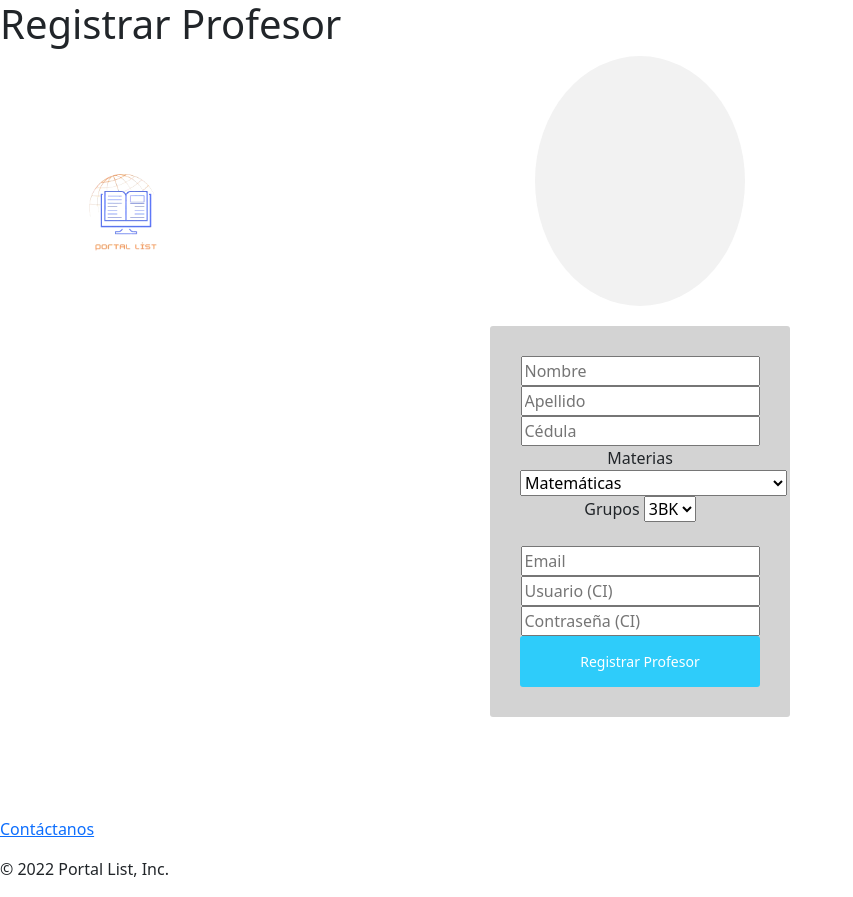
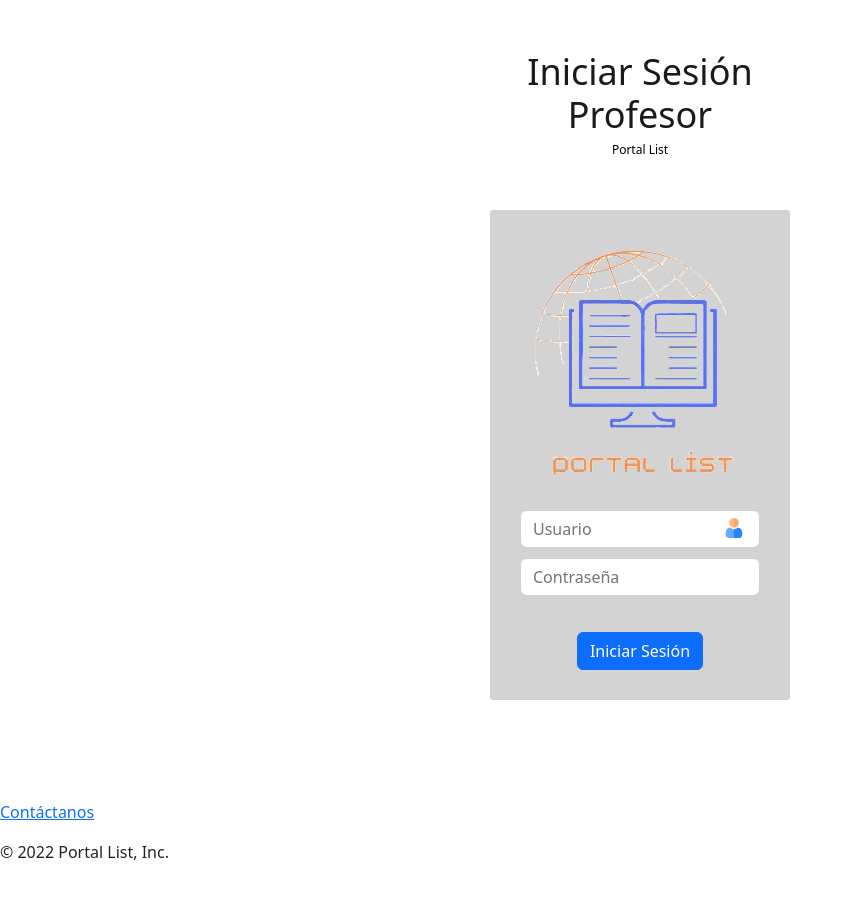
Before and after one commit to Umbrellacorp5/GitportalList, a Python web app: template templates/registroProfesor.html in a window 1280 px wide. Shown: the whole page, without its empty margins (0-853 px from the left). After the commit the page ends 860 px from the top, so only its background shows below. Run offline with Jinja, Linux system fonts and the light colour scheme; the template is opened without the code that fills it, so the values that code supplies are empty.

Commit message:
Cambios en rp

```diff
--- a/templates/registroProfesor.html
+++ b/templates/registroProfesor.html
@@ -4,28 +4,98 @@
 <html lang="es">
 
 <head>
+    <meta name="viewport" content="width=device-width, initial-scale=1.0">
     <meta charset="UTF-8">
     <meta http-equiv="X-UA-Compatible" content="IE=edge">
     <meta name="viewport" content="width=device-width, initial-scale=1.0">
-    <link rel="stylesheet" href="static_in_env/css/style.css">
-    <link rel="icon" href="Imagenes/PL.ico">
+    <link rel="stylesheet" href="static_in_env/css/bootstrap.css"/>
+    <link rel="stylesheet" href="static_in_env/css/style.css"/>
+    <link rel="icon" href="static_in_env/img/logoPL.ico">
     <title>Registro profesor</title>
+    <style>
+        .row::after {
+          content: "";
+          clear: both;
+          display: table;
+        }
+
+        [class*="col-"] {
+          float: left;
+          padding: 15px;
+        }
+
+        /* For mobile phones: */
+        [class*="col-"] {
+          width: 100%;
+        }
+
+        @media only screen and (min-width: 600px) {
+          /* For tablets: */
+          .col-s-1 {width: 8.33%;}
+          .col-s-2 {width: 16.66%;}
+          .col-s-3 {width: 25%;}
+          .col-s-4 {width: 33.33%;}
+          .col-s-5 {width: 41.66%;}
+          .col-s-6 {width: 50%;}
+          .col-s-7 {width: 58.33%;}
+          .col-s-8 {width: 66.66%;}
+          .col-s-9 {width: 75%;}
+          .col-s-10 {width: 83.33%;}
+          .col-s-11 {width: 91.66%;}
+          .col-s-12 {width: 100%;}
+        }
+        @media only screen and (min-width: 768px) {
+          /* For desktop: */
+          .col-1 {width: 8.33%;}
+          .col-2 {width: 16.66%;}
+          .col-3 {width: 25%;}
+          .col-4 {width: 33.33%;}
+          .col-5 {width: 41.66%;}
+          .col-6 {width: 50%;}
+          .col-7 {width: 58.33%;}
+          .col-8 {width: 66.66%;}
+          .col-9 {width: 75%;}
+          .col-10 {width: 83.33%;}
+          .col-11 {width: 91.66%;}
+          .col-12 {width: 100%;}
+        }
+        </style>
+
 </head>
 
 <body id="bodyREpr">
 
     <main>
+        <div id="containerIP">
+        <div id="infoIP">
+          <h1 id="h1IP">Iniciar Sesión Profesor</h1><span id="spanIP"><a id="aIP" href="/index.html">Portal List</a></span>
+        </div>
+      </div>
+      <div id="formIP">
+        <div id="imagenIP"><img class ="img" id="imgIP" src="static_in_env/img/LogoPL.png"/></div>
+        <form class="loginFormIP" id="login-formIP" autocomplete="off">
+          <div id="icoUser"> <img class="imgIcoUser" id="imgIUser"src="static_in_env/img/icoUser.png"></div>
+          <input class="form-control" id="inputUsuarioIP" type="text" placeholder="Usuario">
+          <input class="form-control" id="inputContraseñaIP" type="password" placeholder="Contraseña">
+          <p id="correctoIP"></p>
+          <p id="incorrectoIP"></p>
+          <button type="submit" class="btn btn-primary" id="btnLoginIP">Iniciar Sesión</button>
+        </form>
+      </div>
+      </main>
+
+ <!--   <main>
 
             <h1 id="registrarProfesorTitle">Registrar Profesor</h1>
             <div id="formRP">
                 <div id="thumbnailRP"></div>
                 <div id="imagenRP"><img class ="img" id="imgRP" src="static_in_env/img/LogoPL.png"/></div>
-            <form class="form" action="" method="POST" id="formIP">
-                <!--Action tiene que guardar los datos en la base de datos-->
+            <form class="form" action="" method="POST" id="form-regisProf">
 
-                <input class="input" id="nombreRegistroProfesor" type="text" placeholder="Nombre" required pattern="[A-Za-z]{1,50}">
-                <input class="input" id="apellidoRegistroProfesor" type="text" placeholder="Apellido" required pattern="[A-Za-z]{1,50}">
-                <input class="input" id="ciRegistroProfesor" type="text" placeholder="Cédula" required>
+
+                <input class="form-control" id="nombreRegistroProfesor" type="text" placeholder="Nombre" required pattern="[A-Za-z]{1,50}">
+                <input class="form-control" id="apellidoRegistroProfesor" type="text" placeholder="Apellido" required pattern="[A-Za-z]{1,50}">
+                <input class="form-control" id="ciRegistroProfesor" type="text" placeholder="Cédula" required>
 
                 <label>Materias</label>
                 <select name="Seleccionar una materia">
@@ -50,26 +120,26 @@
                     <option>Laboratorio Equipos Informatico</option>
                     <option>Geometría</option>
                     <option>Diseño Web</option>
-                    <!--tener la opción de seleccionar más de una opción-->
+
                 </select>
 
                 <label>Grupos</label>
                 <select>
                     <option>3BK</option>
-                    <!--tener la opción de seleccionar más de una opción-->
+
                 </select><br><br>
 
 
-                <input class="input" id="emailRegistroProfesor" type="email" placeholder="Email" required pattern>
-                <input class="input" id="usuarioRegistroProfesor" type="text" placeholder="Usuario (CI)" required>
-                <input class="input" id="contraRegistroProfesor" type="password" placeholder="Contraseña (CI)" required>
-                <!--Cambiar type="text"-->
+                <input class="form-control" id="emailRegistroProfesor" type="email" placeholder="Email" required pattern>
+                <input class="form-control" id="usuarioRegistroProfesor" type="text" placeholder="Usuario (CI)" required>
+                <input class="form-control" id="contraRegistroProfesor" type="password" placeholder="Contraseña (CI)" required>
 
 
 
-                <button id="buttonRP" type="sumbit">Registrar Profesor</button>
+
+                <button id="buttonRP" class="btn btn-primary" type="sumbit">Registrar Profesor</button>
             </form>
-    </main>
+    </main> -->
     <footer>
         <p id="contactUs"> <a href="contactUs.html">Contáctanos</a></p>
         <p id="copyR">© 2022 Portal List, Inc.</p>
```
